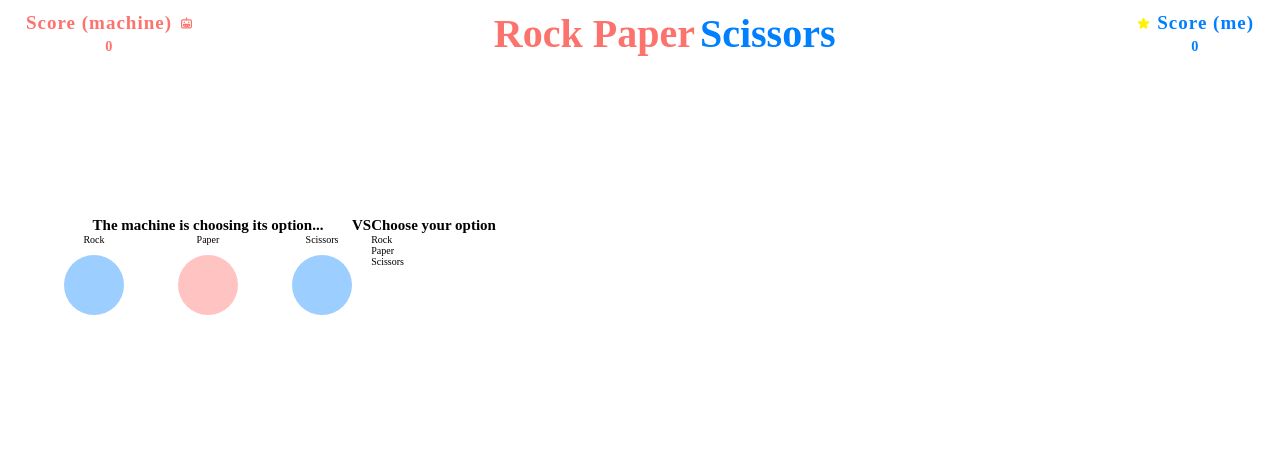
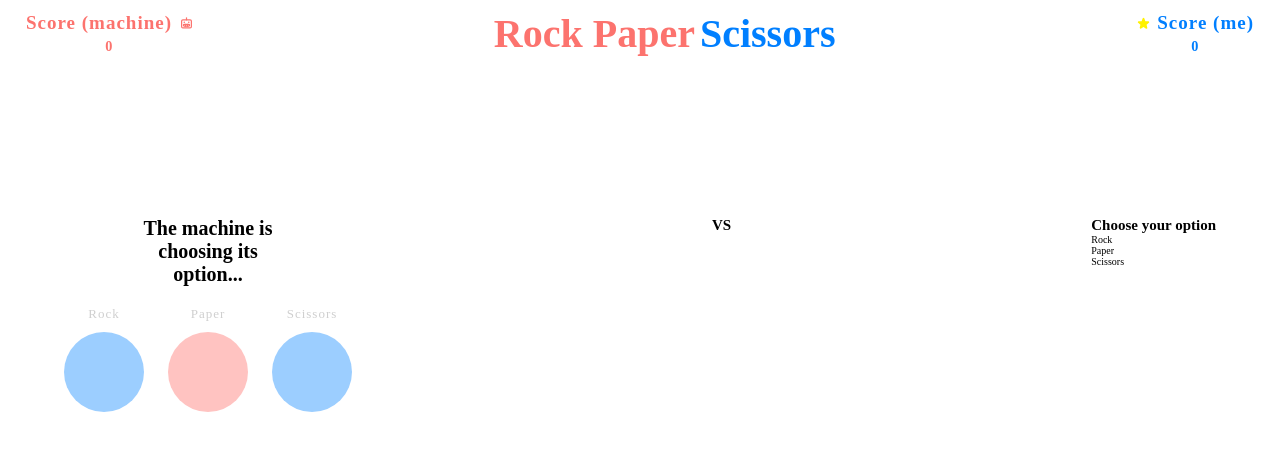
Before and after one commit to cauealb/rock-paper-scissors, a React (Vite) app: page / in a window 1280 px wide. Shown: the top 450 px of the page. Built offline with nearby package versions, Linux system fonts and the light colour scheme; a web font is replaced by a local one.

Commit message:
styled: Estilização das opções da máquina feita

```diff
--- a/src/Components/Play/Play.s.js
+++ b/src/Components/Play/Play.s.js
@@ -2,6 +2,7 @@ import styled from "styled-components";
 
 export const StyledSectionPrincipal = styled.section`
     display: flex;
+    justify-content: space-between;
     margin: 15rem auto;
     width: 90%;
 `;
@@ -9,12 +10,30 @@ export const StyledSectionPrincipal = styled.section`
 export const StyledBasePlay = styled.div`
     text-align: center;
     width: 25%;
+    display: flex;
+    flex-direction: column;
+    align-items: center;
+    gap: 2rem;
+
+    h2 {
+        font-size: 2rem;
+        text-align: center;
+        width: 60%;
+        margin: auto;
+    }
 `;
 
 export const StyledOptionDiv = styled.div`
     display: flex;
     justify-content: space-between;
     align-items: center;
+    width: 100%;
+
+    p {
+        font-size: 1.3rem;
+        color: #CFCFCF;
+        letter-spacing: 1px
+    }
 `;
 
 export const StyledOption = styled.div`
@@ -30,8 +49,8 @@ export const StyledOption = styled.div`
 `;
 
 const StyledBollPlay = styled.div`
-    width: 60px;
-    height: 60px;
+    width: 80px;
+    height: 80px;
     border-radius: 50%;
 `;;
 
```
